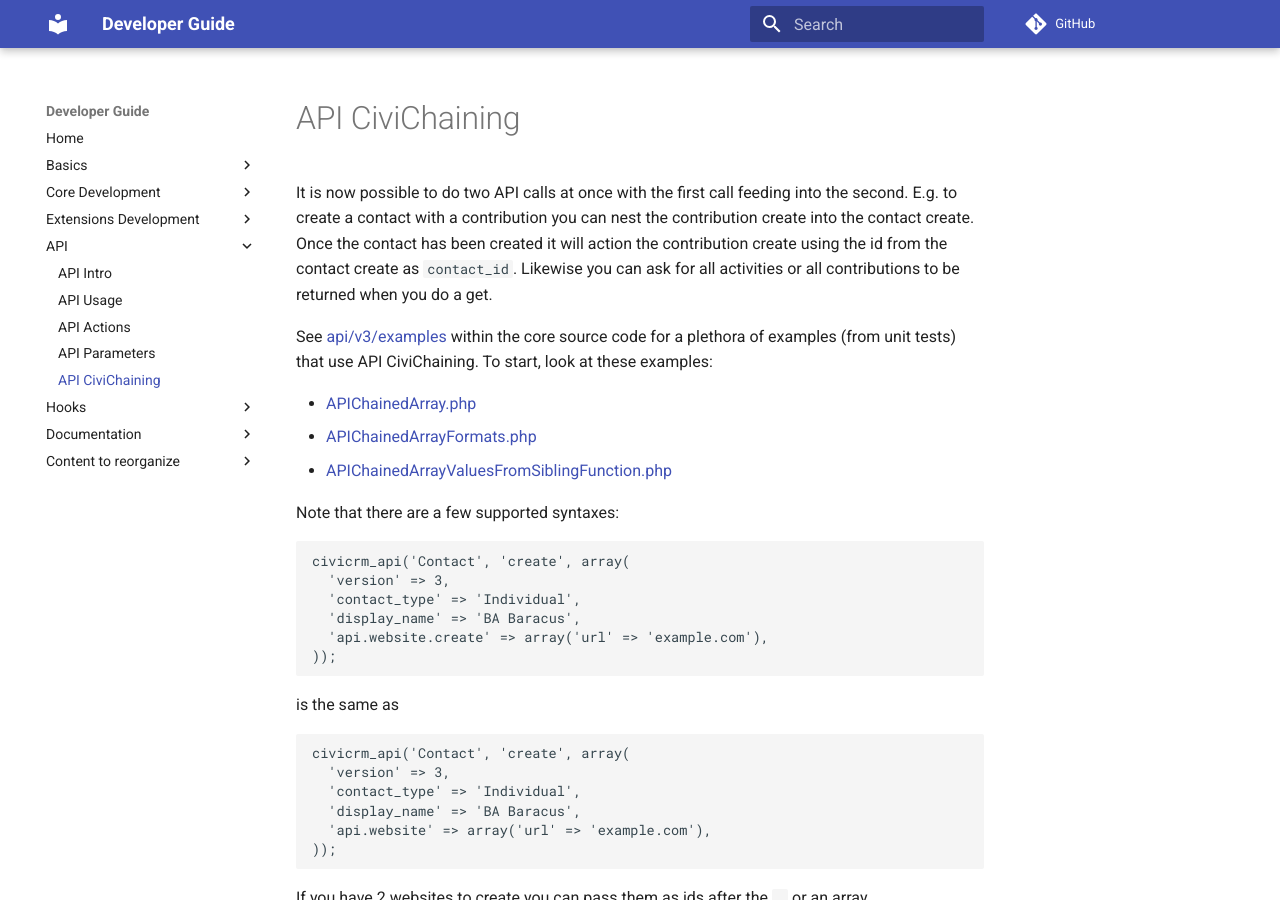
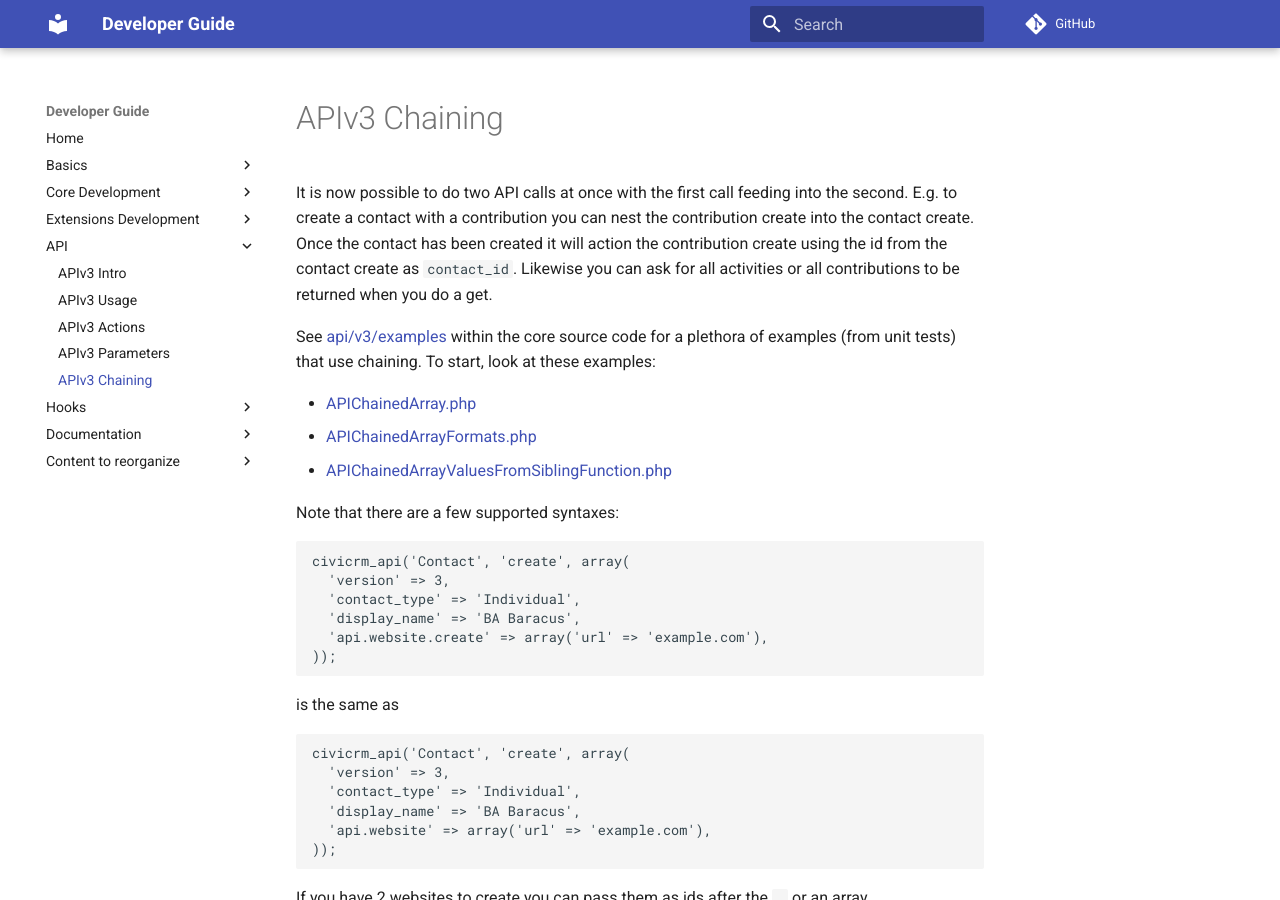
Before and after one commit to civicrm/civicrm-dev-docs, an MkDocs documentation site: the page built from docs/api/chaining.md, in a window 1280 px wide and 900 px high. Built offline with MkDocs 1.6.1 and Material for MkDocs 9.7.7, drawn with Linux system fonts in a browser that asks for light colours; comment, search, counter and statistics services are not loaded; old or Windows-style settings are respelled for this version of MkDocs.

Commit message:
Further adjustment for "API Chaining"

```diff
--- a/docs/api/chaining.md
+++ b/docs/api/chaining.md
@@ -1,4 +1,4 @@
-# API CiviChaining
+# APIv3 Chaining
 
 It is now possible to do two API calls at once with the first call feeding into
 the second. E.g. to create a contact with a contribution you can nest the
@@ -8,7 +8,7 @@ it will action the contribution create using the id from the contact create as
 be returned when you do a get.
 
 See [api/v3/examples] within the core source code for a plethora of examples
-(from unit tests) that use API CiviChaining. To start, look at these examples:
+(from unit tests) that use chaining. To start, look at these examples:
 
 -   [APIChainedArray.php]
 -   [APIChainedArrayFormats.php]
--- a/mkdocs.yml
+++ b/mkdocs.yml
@@ -73,13 +73,13 @@ pages:
   # CiviReport: /reference/civireport.md        # page-tree = NEED_NEW_PAGE
   # Payment Processing: /reference/payment.md   # page-tree = NEED_NEW_PAGE
 - API:
-  - API Intro: api/general.md                   # page-tree = DONE
-  - API Usage: api/usage.md                     # page-tree = DONE
-  - API Actions: api/actions.md                 # page-tree = DONE
-  - API Parameters: api/params.md               # page-tree = DONE
-  # API Permissions: api/permissions.md         # page-tree = NEED_NEW_PAGE
-  - API CiviChaining: api/chaining.md
-  # API Changes: api/changes.md                 # page-tree = NEED_NEW_PAGE
+  - APIv3 Intro: api/general.md                   # page-tree = DONE
+  - APIv3 Usage: api/usage.md                     # page-tree = DONE
+  - APIv3 Actions: api/actions.md                 # page-tree = DONE
+  - APIv3 Parameters: api/params.md               # page-tree = DONE
+  # APIv3 Permissions: api/permissions.md         # page-tree = NEED_NEW_PAGE
+  - APIv3 Chaining: api/chaining.md
+  # APIv3 Changes: api/changes.md                 # page-tree = NEED_NEW_PAGE
 - Hooks:
   - Using hooks: hooks.md                        # page-tree = NEED_PAGE_MOVE to /hooks/usage.md
   - Setup:
```
